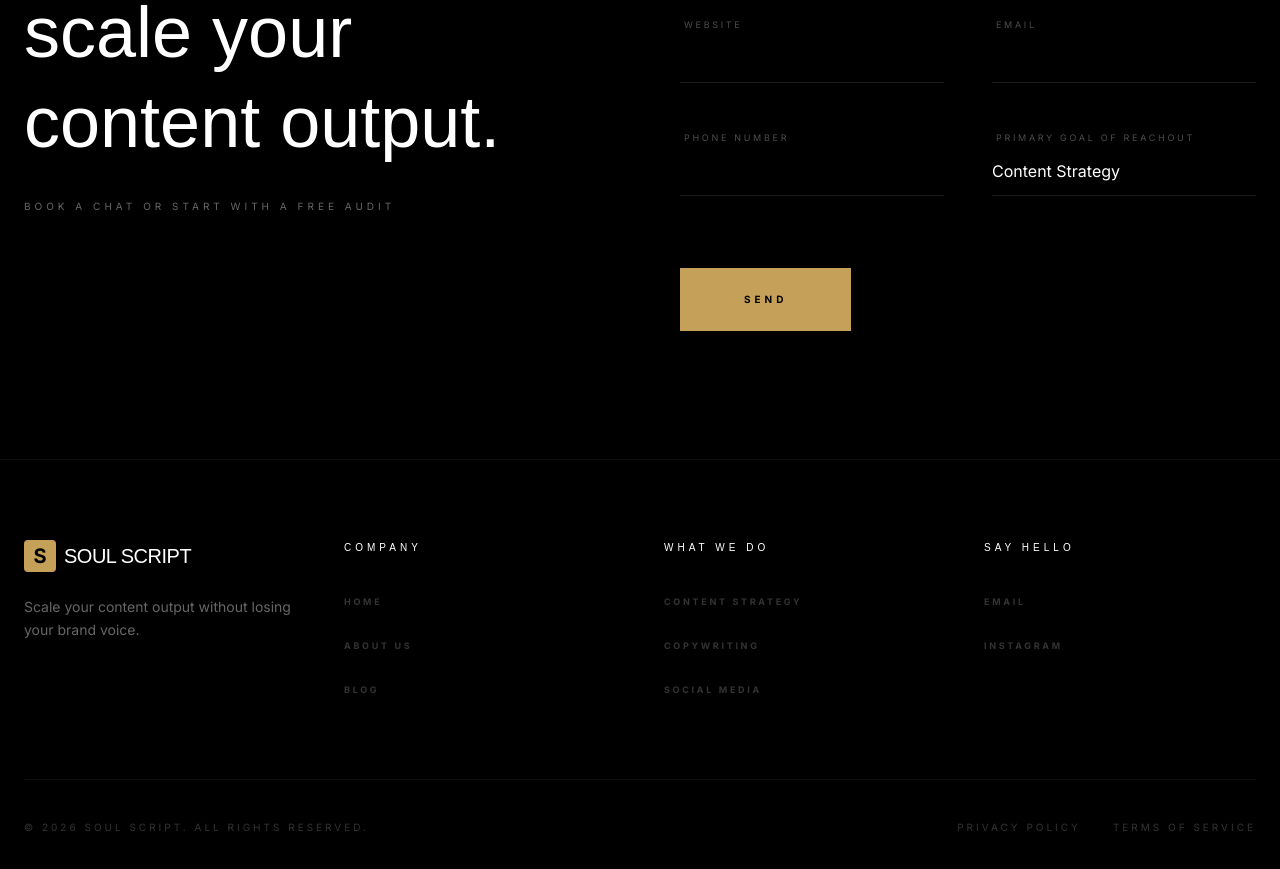
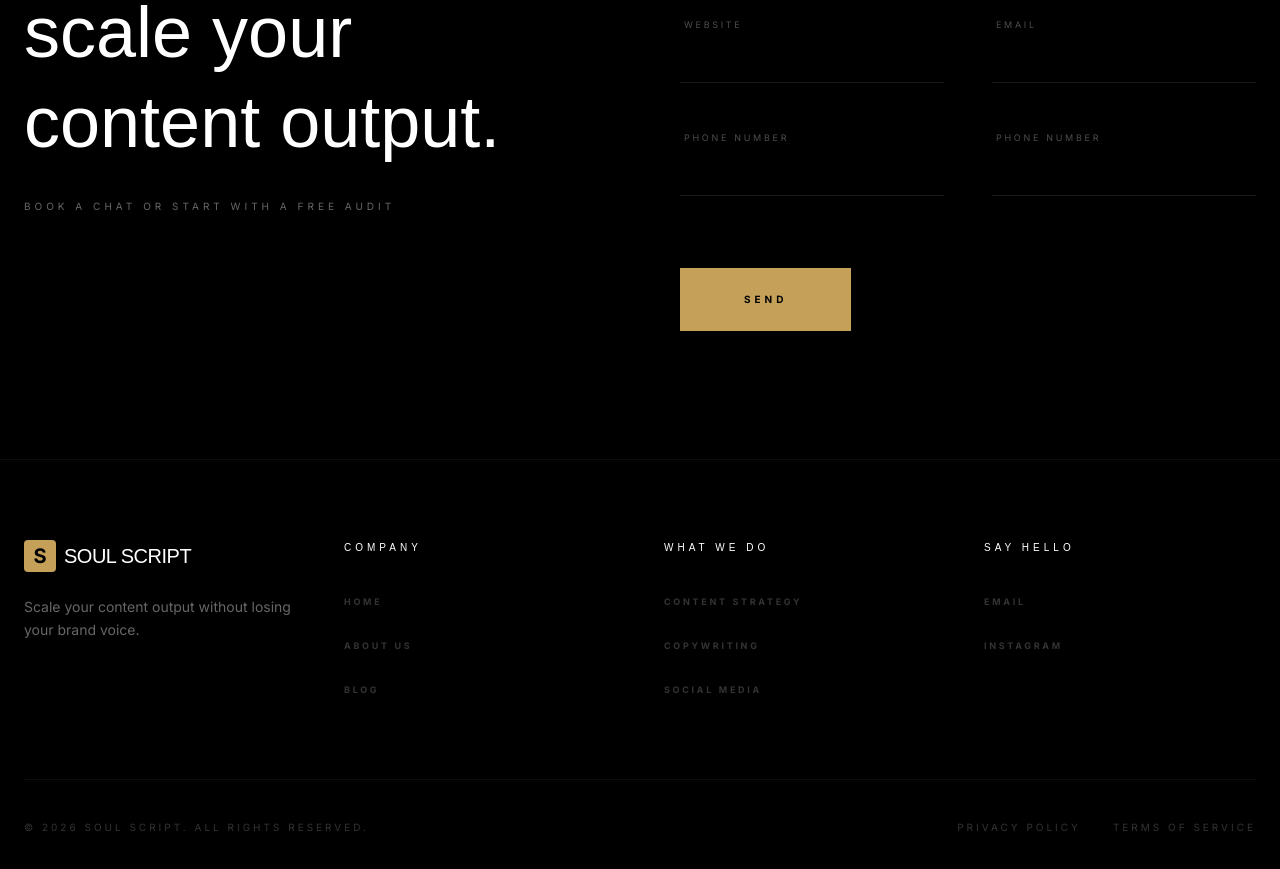
Before and after one commit to tessyjonburica/soulscript, a Next.js app: page / in a window 1280 px wide. Shown: the part 5200-6069 px from the top of the page. Built offline with nearby package versions, Linux system fonts and the light colour scheme; a web font is replaced by a local one.

Commit message:
fixing the contact form

```diff
--- a/src/components/sections/ContactForm.tsx
+++ b/src/components/sections/ContactForm.tsx
@@ -50,12 +50,8 @@ export function ContactForm() {
                                     <input type="tel" className="w-full bg-transparent border-b border-white/10 py-3 text-white focus:border-primary outline-none transition-colors" />
                                 </div>
                                 <div className="space-y-3">
-                                    <label className="text-[9px] uppercase tracking-[0.3em] text-white/30 ml-1">Primary Goal of Reachout</label>
-                                    <select className="w-full bg-transparent border-b border-white/10 py-3 text-white focus:border-primary outline-none transition-colors appearance-none cursor-pointer">
-                                        <option className="bg-black text-white">Content Strategy</option>
-                                        <option className="bg-black text-white">Copywriting</option>
-                                        <option className="bg-black text-white">General Inquiry</option>
-                                    </select>
+                                    <label className="text-[9px] uppercase tracking-[0.3em] text-white/30 ml-1">Phone Number</label>
+                                    <input type="tel" className="w-full bg-transparent border-b border-white/10 py-3 text-white focus:border-primary outline-none transition-colors" />
                                 </div>
                             </div>
 
```
